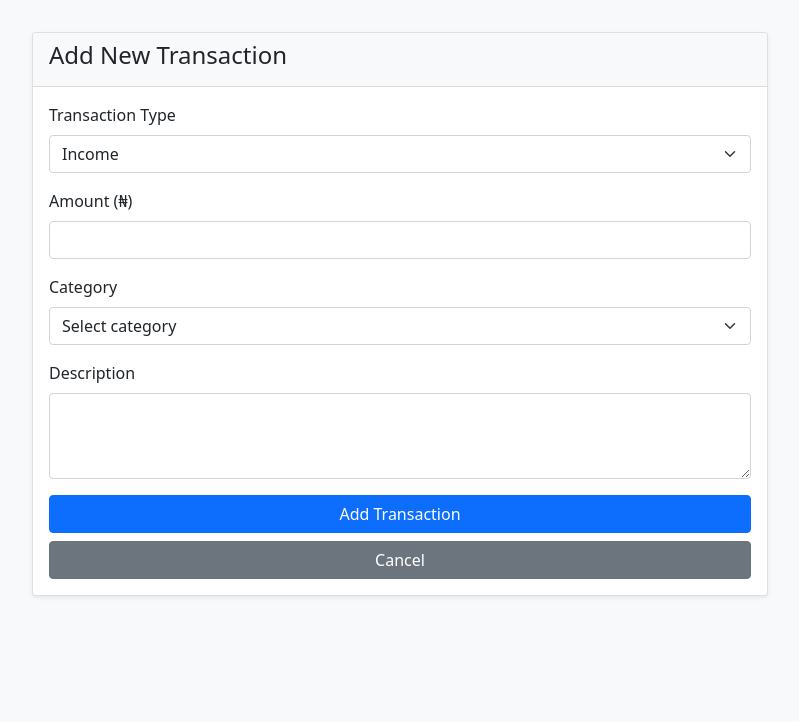
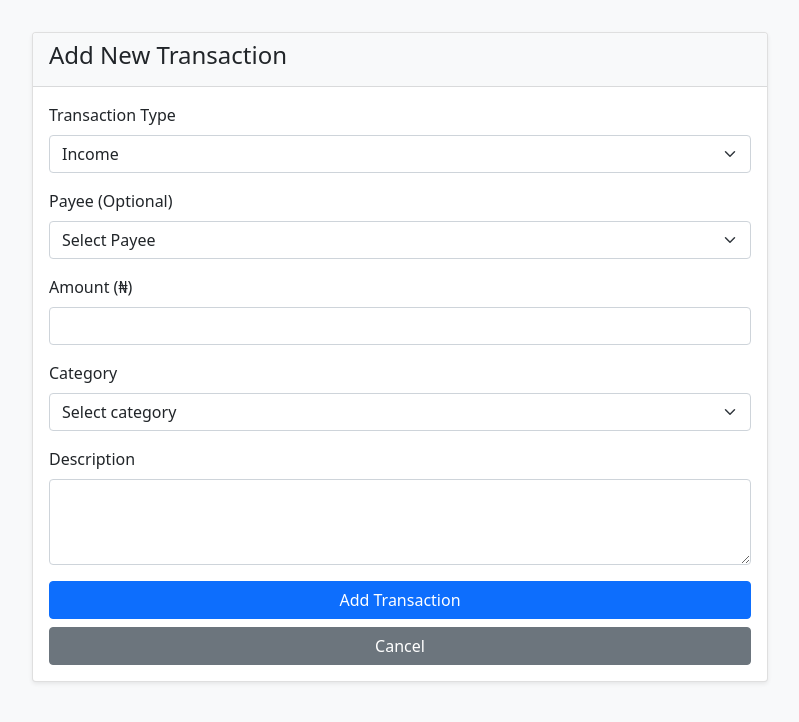
Before and after one commit to josoch/Family, a Flask app: page /add_transaction in a window 1280 px wide. Shown: the part 56-778 px from the top of the page, without its empty margins (240-1039 px from the left). Run offline with Flask 3, Linux system fonts and the light colour scheme; a user stored in the database is signed in; data comes from the database, SQL or seed files in the repository; both versions use the stored data as it was after the commit.

Commit message:
New iterations of the application

```diff
--- a/app.py
+++ b/app.py
@@ -9,7 +9,7 @@ from sqlalchemy.exc import IntegrityError
 
 app = Flask(__name__)
 app.config['SECRET_KEY'] = 'your-secret-key'  # Change this to a secure secret key
-app.config['SQLALCHEMY_DATABASE_URI'] = 'sqlite:///family_finance.db'
+app.config['SQLALCHEMY_DATABASE_URI'] = 'sqlite:///c:/Users/user/CascadeProjects/Family/instance/family.db'
 app.config['SQLALCHEMY_TRACK_MODIFICATIONS'] = False
 app.config['PERMANENT_SESSION_LIFETIME'] = 1800  # 30 minutes session timeout
 
@@ -27,6 +27,17 @@ class Family(db.Model):
     transactions = db.relationship('Transaction', backref='family', lazy=True)
     funding_requests = db.relationship('FundingRequest', backref=db.backref('family', lazy=True))
 
+class Transaction(db.Model):
+    id = db.Column(db.Integer, primary_key=True)
+    amount = db.Column(db.Float, nullable=False)
+    category = db.Column(db.String(50), nullable=False)
+    description = db.Column(db.String(200))
+    date = db.Column(db.DateTime, nullable=False, default=datetime.utcnow)
+    transaction_type = db.Column(db.String(20), nullable=False)  # 'income' or 'expense'
+    family_id = db.Column(db.Integer, db.ForeignKey('family.id'), nullable=False)
+    created_by = db.Column(db.Integer, db.ForeignKey('user.id'), nullable=False)
+    payee_id = db.Column(db.Integer, db.ForeignKey('user.id'), nullable=True)
+
 class User(UserMixin, db.Model):
     id = db.Column(db.Integer, primary_key=True)
     username = db.Column(db.String(80), unique=True, nullable=False)
@@ -37,7 +48,9 @@ class User(UserMixin, db.Model):
     is_active = db.Column(db.Boolean, default=True)
     created_at = db.Column(db.DateTime, default=datetime.utcnow)
     last_login = db.Column(db.DateTime)
-    transactions_created = db.relationship('Transaction', backref='creator', lazy=True)
+    balance = db.Column(db.Float, default=0.0)
+    transactions_created = db.relationship('Transaction', backref='creator', foreign_keys=[Transaction.created_by], lazy=True)
+    transactions_received = db.relationship('Transaction', backref='payee', foreign_keys=[Transaction.payee_id], lazy=True)
     requests_created = db.relationship('FundingRequest', foreign_keys='FundingRequest.requested_by', backref='requester', lazy=True)
     requests_approved = db.relationship('FundingRequest', foreign_keys='FundingRequest.approved_by', backref='approver', lazy=True)
 
@@ -68,16 +81,6 @@ class User(UserMixin, db.Model):
         # Basic email validation
         pattern = r'^[a-zA-Z0-9._%+-]+@[a-zA-Z0-9.-]+\.[a-zA-Z]{2,}$'
         return re.match(pattern, email) is not None
-
-class Transaction(db.Model):
-    id = db.Column(db.Integer, primary_key=True)
-    amount = db.Column(db.Float, nullable=False)
-    category = db.Column(db.String(50), nullable=False)
-    description = db.Column(db.String(200))
-    date = db.Column(db.DateTime, nullable=False, default=datetime.utcnow)
-    transaction_type = db.Column(db.String(20), nullable=False)  # 'income' or 'expense'
-    family_id = db.Column(db.Integer, db.ForeignKey('family.id'), nullable=False)
-    created_by = db.Column(db.Integer, db.ForeignKey('user.id'), nullable=False)
 
 class FundingRequest(db.Model):
     id = db.Column(db.Integer, primary_key=True)
@@ -222,41 +225,57 @@ def register():
 
     return render_template('register.html')
 
-@app.route('/dashboard')
-@login_required
-def dashboard():
-    transactions = Transaction.query.filter_by(family_id=current_user.family_id).order_by(Transaction.date.desc()).all()
-    total_income = sum(t.amount for t in transactions if t.transaction_type == 'income')
-    total_expense = sum(t.amount for t in transactions if t.transaction_type == 'expense')
-    balance = total_income - total_expense
-    return render_template('dashboard.html',
-                         transactions=transactions,
-                         total_income=total_income,
-                         total_expense=total_expense,
-                         balance=balance)
-
 @app.route('/add_transaction', methods=['GET', 'POST'])
 @login_required
 def add_transaction():
     if request.method == 'POST':
-        amount = float(request.form.get('amount'))
-        category = request.form.get('category')
-        description = request.form.get('description')
-        transaction_type = request.form.get('transaction_type')
+        try:
+            amount = float(request.form.get('amount'))
+            category = request.form.get('category')
+            description = request.form.get('description')
+            transaction_type = request.form.get('transaction_type')
+            payee_id = request.form.get('payee_id')
 
-        transaction = Transaction(
-            amount=amount,
-            category=category,
-            description=description,
-            transaction_type=transaction_type,
-            family_id=current_user.family_id,
-            created_by=current_user.id
-        )
-        db.session.add(transaction)
-        db.session.commit()
-        flash('Transaction added successfully')
-        return redirect(url_for('dashboard'))
-    return render_template('add_transaction.html')
+            if payee_id:
+                payee_id = int(payee_id)
+                payee = User.query.get(payee_id)
+                if not payee or payee.family_id != current_user.family_id:
+                    flash('Invalid payee selected.', 'error')
+                    return redirect(url_for('add_transaction'))
+
+                # Update payee's balance
+                if transaction_type == 'expense':
+                    payee.balance += amount
+                else:
+                    payee.balance -= amount
+
+            # Create transaction
+            transaction = Transaction(
+                amount=amount,
+                category=category,
+                description=description,
+                transaction_type=transaction_type,
+                family_id=current_user.family_id,
+                created_by=current_user.id,
+                payee_id=payee_id if payee_id else None
+            )
+
+            db.session.add(transaction)
+            db.session.commit()
+
+            flash('Transaction added successfully!', 'success')
+            return redirect(url_for('dashboard'))
+
+        except ValueError:
+            flash('Please enter valid values.', 'error')
+            return redirect(url_for('add_transaction'))
+        except Exception as e:
+            db.session.rollback()
+            flash('An error occurred. Please try again.', 'error')
+            return redirect(url_for('add_transaction'))
+
+    family_members = User.query.filter_by(family_id=current_user.family_id).all()
+    return render_template('add_transaction.html', family_members=family_members)
 
 @app.route('/edit_transaction/<int:id>', methods=['GET', 'POST'])
 @login_required
@@ -467,15 +486,21 @@ def approve_funding_request(id):
         funding_request.approved_date = datetime.utcnow()
         funding_request.comments = comments
 
-        # If approved, create a transaction
+        # If approved, create a transaction and update requester's balance
         if status == 'approved':
+            # Update requester's balance
+            requester = User.query.get(funding_request.requested_by)
+            requester.balance += funding_request.amount
+
+            # Create transaction
             transaction = Transaction(
                 amount=funding_request.amount,
                 category='Funding Request',
                 description=f'Approved funding request: {funding_request.title}',
                 transaction_type='expense',
                 family_id=current_user.family_id,
-                created_by=current_user.id
+                created_by=current_user.id,
+                payee_id=funding_request.requested_by
             )
             db.session.add(transaction)
 
@@ -488,6 +513,25 @@ def approve_funding_request(id):
 
     return redirect(url_for('funding_requests'))
 
+@app.route('/dashboard')
+@login_required
+def dashboard():
+    transactions = Transaction.query.filter_by(family_id=current_user.family_id).order_by(Transaction.date.desc()).all()
+
+    total_income = sum(t.amount for t in transactions if t.transaction_type == 'income')
+    total_expense = sum(t.amount for t in transactions if t.transaction_type == 'expense')
+    balance = total_income - total_expense
+
+    # Get user's personal balance
+    user_balance = current_user.balance
+
+    return render_template('dashboard.html',
+                         transactions=transactions,
+                         total_income=total_income,
+                         total_expense=total_expense,
+                         balance=balance,
+                         user_balance=user_balance)
+
 if __name__ == '__main__':
     with app.app_context():
         db.create_all()
--- a/templates/add_transaction.html
+++ b/templates/add_transaction.html
@@ -44,6 +44,17 @@
                                 </select>
                             </div>
                             <div class="mb-3">
+                                <label for="payee" class="form-label">Payee (Optional)</label>
+                                <select class="form-select" id="payee" name="payee_id">
+                                    <option value="">Select Payee</option>
+                                    {% for member in family_members %}
+                                        {% if member.id != current_user.id %}
+                                            <option value="{{ member.id }}">{{ member.username }}</option>
+                                        {% endif %}
+                                    {% endfor %}
+                                </select>
+                            </div>
+                            <div class="mb-3">
                                 <label for="amount" class="form-label">Amount (₦)</label>
                                 <input type="number" step="0.01" class="form-control" id="amount" name="amount" required>
                             </div>
```
Also changed, not shown: templates/dashboard.html (+14 -4 lines), instance/family.db (added).
